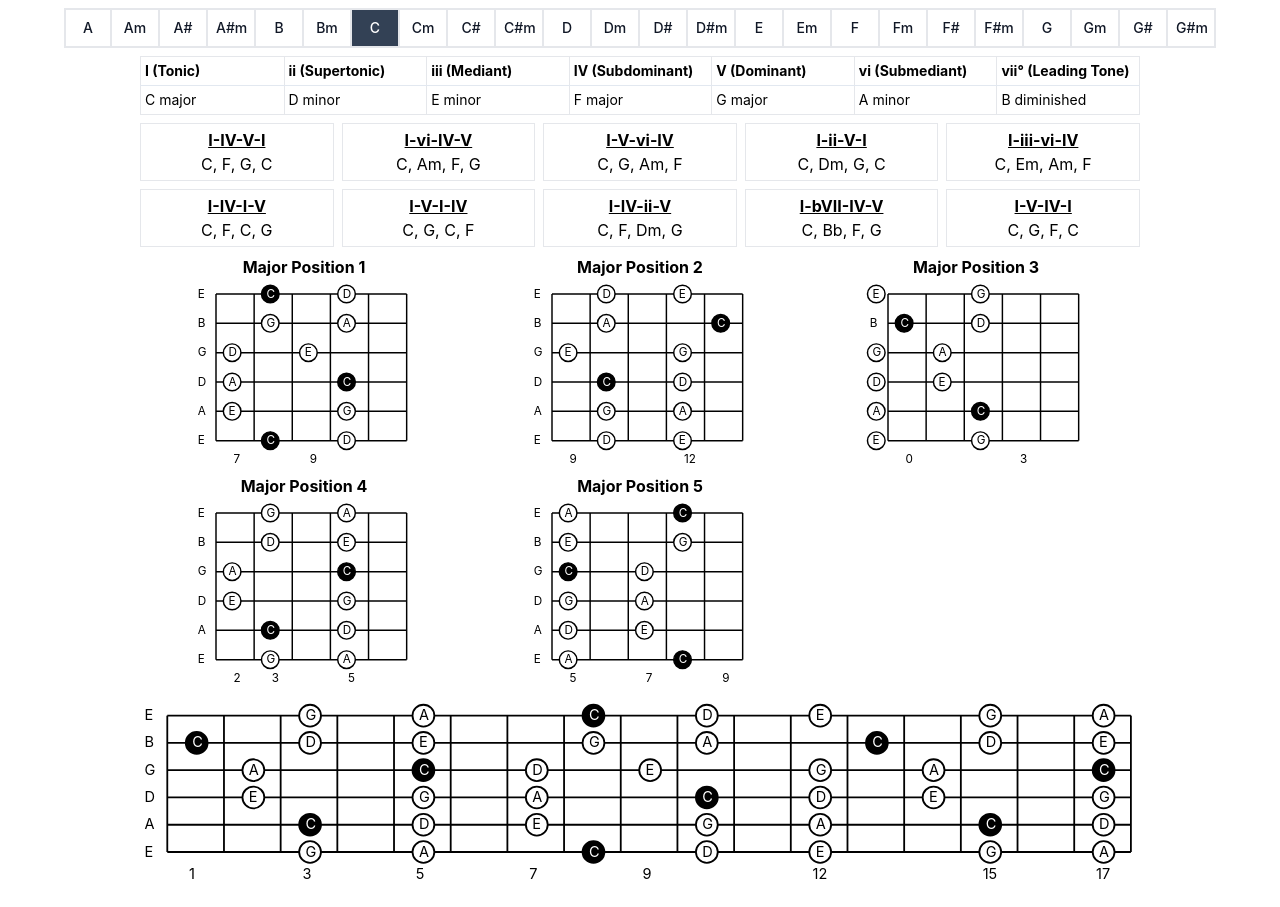
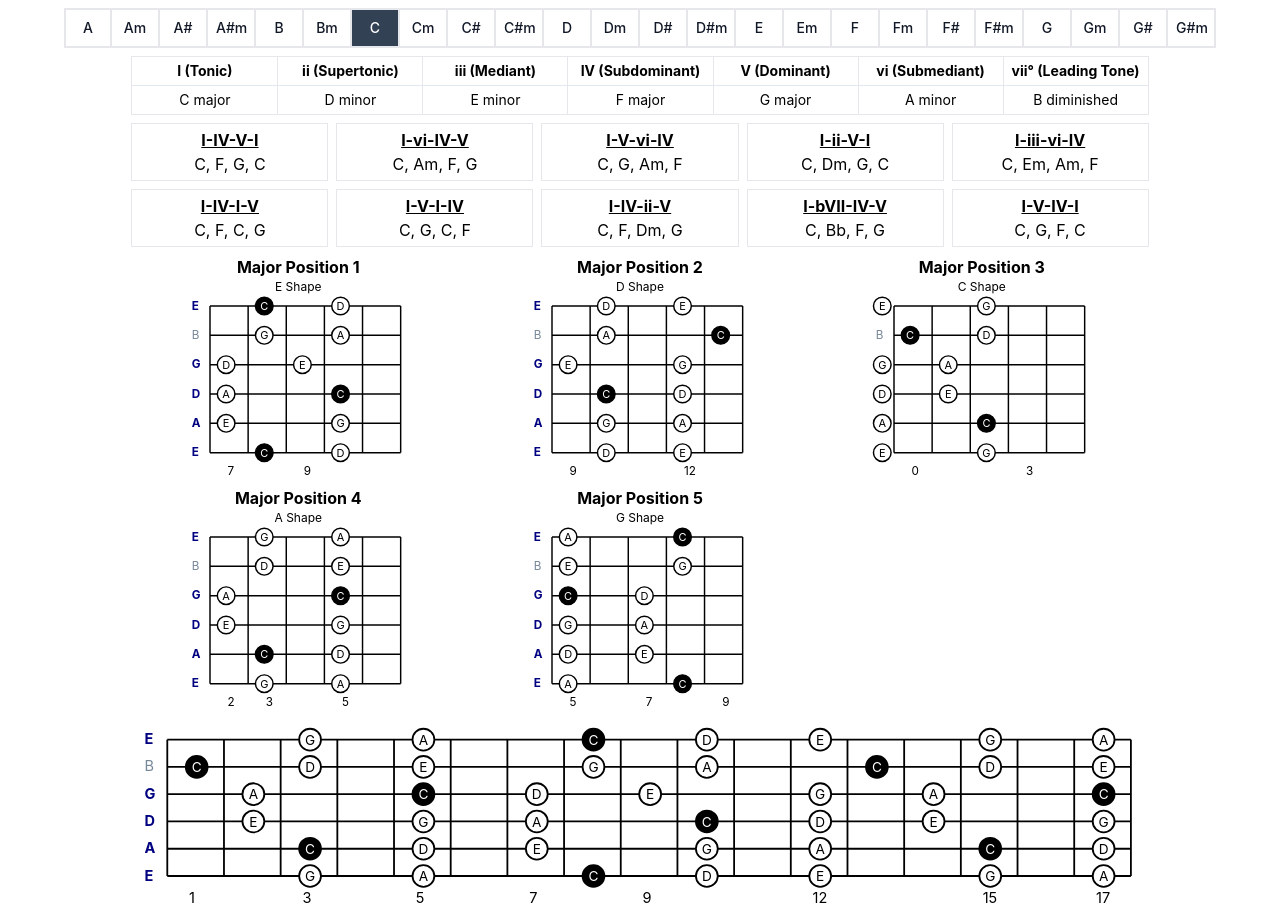
Before and after one commit to LucasLombardo/scale-positions, a React (Create React App) app: page / in a window 1280 px wide. Before the commit the page ends 883 px from the top, so only its background shows below. Built offline with nearby package versions, Linux system fonts and the light colour scheme.

Commit message:
adds bolding to strings

```diff
--- a/src/components/Degrees.jsx
+++ b/src/components/Degrees.jsx
@@ -1,10 +1,10 @@
 export default function Degrees({ degrees }) {
   return (
-    <table className="mt-2 text-sm w-full divide-y divide-slate-200 border text-left">
+    <table className="mt-2 text-sm w-full divide-y divide-slate-200 border text-center">
       <thead className="w-full">
         <tr className="grid grid-cols-7 w-full auto-cols-max divide-x">
           {degrees.map(([label]) => (
-            <th key={label} className="p-1">
+            <th key={label} className="px-2 py-1">
               {label}
             </th>
           ))}
@@ -13,7 +13,7 @@ export default function Degrees({ degrees }) {
       <tbody>
         <tr className="grid grid-cols-7 w-full divide-x">
           {degrees.map(([_, chord]) => (
-            <td key={chord} className="p-1">
+            <td key={chord} className="px-2 py-1">
               {chord}
             </td>
           ))}
--- a/src/components/Fretboard.jsx
+++ b/src/components/Fretboard.jsx
@@ -6,6 +6,7 @@ export default function Fretboard({
   startingFret = 0,
   markers = [],
   keyNote = "",
+  boldedNotes = [],
   ...props
 }) {
   const MARGIN = { LEFT: 30, RIGHT: 10, TOP: 15, BOTTOM: 35 };
@@ -34,7 +35,7 @@ export default function Fretboard({
           x={5}
           y={stringPositions[i] + 5}
           fontSize="16"
-          fill="black"
+          className={boldedNotes.includes(s) ? "string string--bold" : "string"}
         >
           {s}
         </text>
@@ -93,10 +94,12 @@ export default function Fretboard({
               strokeWidth="2"
             />
             <text
-              x={x - 5}
-              y={stringPositions[string] + 5}
-              fontSize="16"
+              x={x}
+              y={stringPositions[string] + 1.5}
+              fontSize="15"
               fill={isKeyNote ? "white" : "black"}
+              textAnchor="middle"
+              dominant-baseline="middle"
             >
               {note}
             </text>
--- a/src/components/FullBoard.jsx
+++ b/src/components/FullBoard.jsx
@@ -19,6 +19,7 @@ export default function FullBoard({ selectedKey }) {
       fretCount={18}
       width={1100}
       height={200}
+      boldedNotes={keys[selectedKey].pentatonic}
       className="full mt-4 mx-auto"
     />
   );
--- a/src/components/ScalePosition.jsx
+++ b/src/components/ScalePosition.jsx
@@ -10,13 +10,15 @@ export default function ScalePosition({
 
   return (
     <div>
-      <h2 className="mb-1 font-bold text-center">
+      <h2 className="font-bold text-center">
         {keyType} Position {positionIndex + 1}
       </h2>
+      <p className="text-center text-xs">{["E", "D", "C", "A", "G"][positionIndex]} Shape</p>
       <Fretboard
         keyNote={selectedKey.replace("m", "")}
         markers={position.markers}
         startingFret={keys[selectedKey].positionStarts[positionIndex]}
+        boldedNotes={keys[selectedKey].pentatonic}
       />
     </div>
   );
--- a/src/index.css
+++ b/src/index.css
@@ -23,3 +23,10 @@ svg {
 .full {
   width: 1000px;
 }
+.string {
+  fill: lightslategray;
+}
+.string--bold {
+  fill: navy;
+  font-weight: bold;
+}
```
